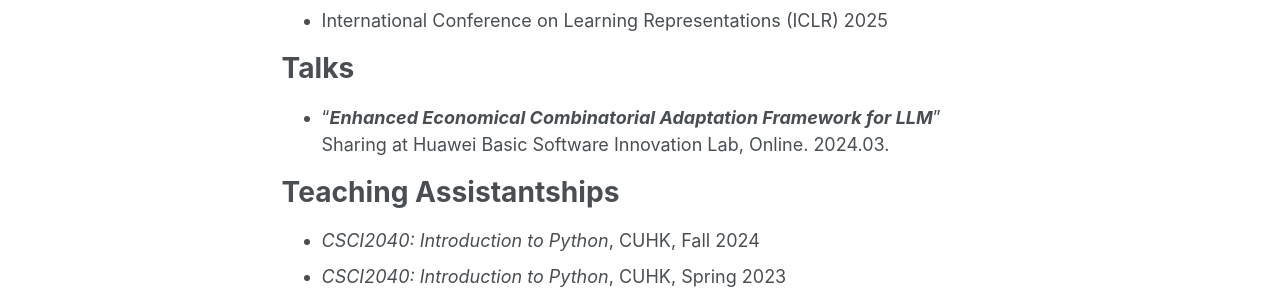
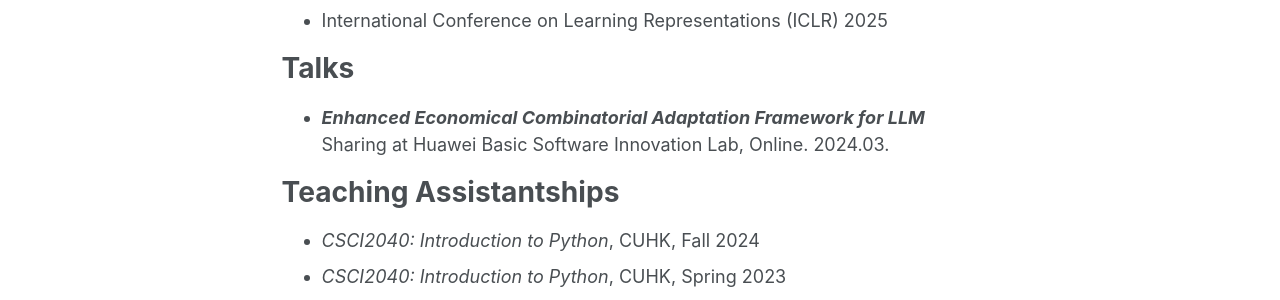
Before and after one commit to Dai-Xiang/daixiangxiang.github.io, a Jekyll site: the page built from _pages/activities.md, in a window 1280 px wide and 1301 px high. Shown: the part 513-813 px from the top of the window. Built offline with Jekyll 4.4.1, drawn with Linux system fonts in a browser that asks for light colours; some web fonts are replaced.

```diff
--- a/_pages/activities.md
+++ b/_pages/activities.md
@@ -19,7 +19,7 @@ author_profile: true
 + International Conference on Learning Representations (ICLR) 2025
 
 # Talks
-+ "***Enhanced Economical Combinatorial Adaptation Framework for LLM***" \
++ ***Enhanced Economical Combinatorial Adaptation Framework for LLM*** \
    Sharing at Huawei Basic Software Innovation Lab, Online. 2024.03.
 
 # Teaching Assistantships
```
